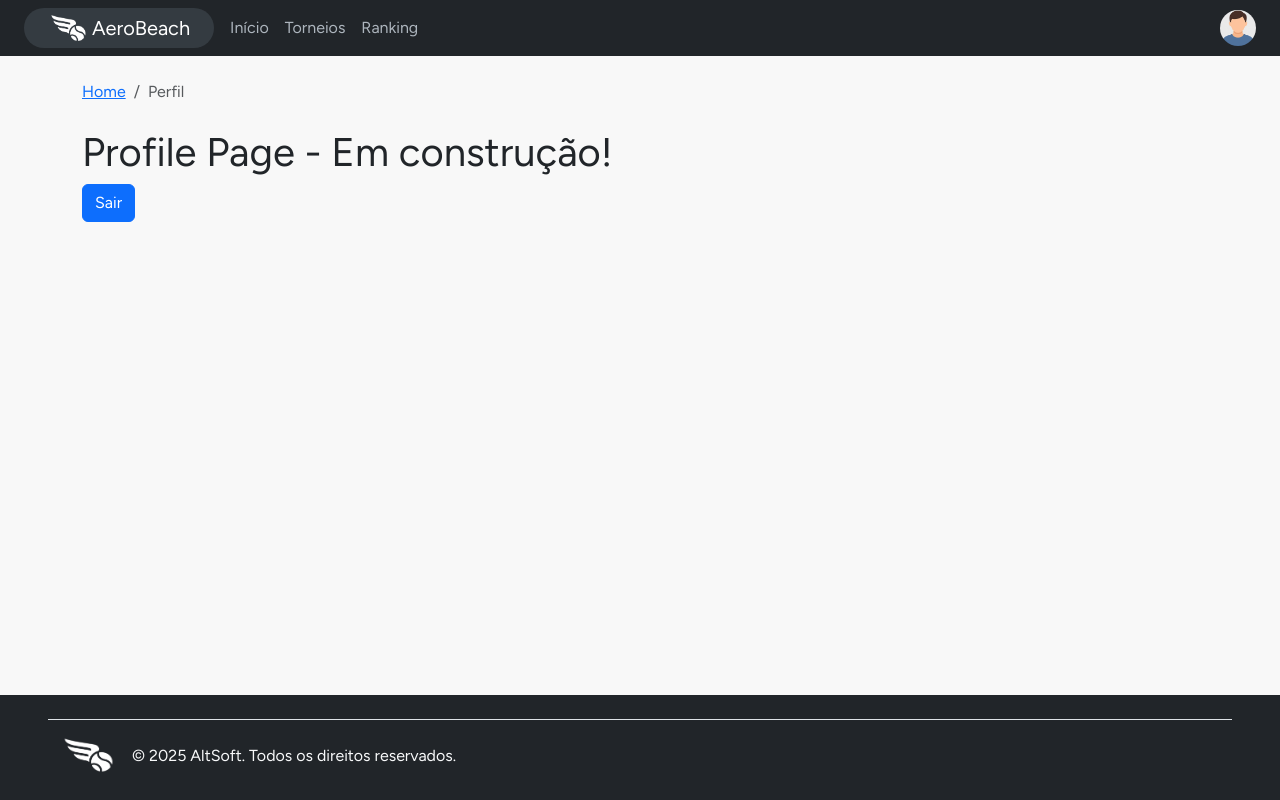
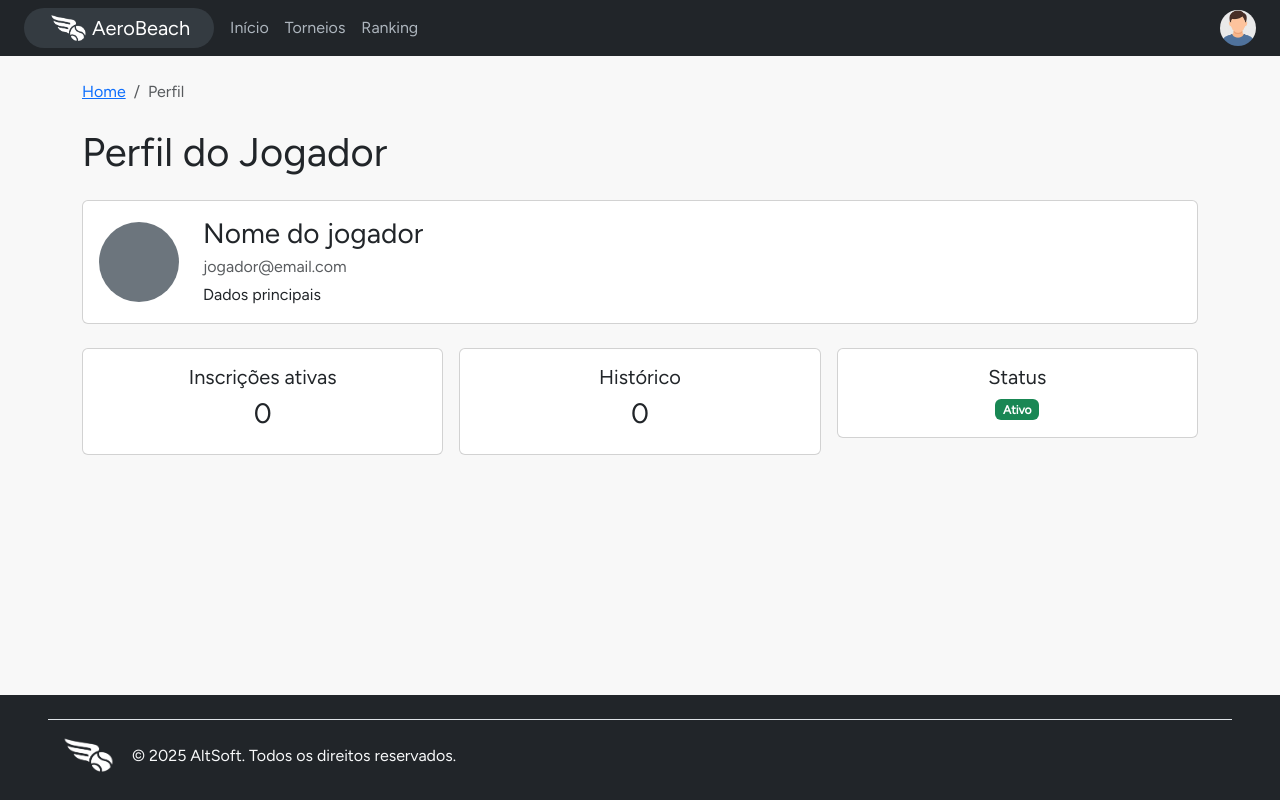
Before and after one commit to leandro-costa-oliveira/aero-beach, a React (Vite) app in the folder frontend/: page /perfil in a window 1280 px wide. Built offline with nearby package versions, Linux system fonts and the light colour scheme; sample sign-in values are in the browser's storage.

Commit message:
feat: added profile page

```diff
--- a/frontend/src/pages/Profile.tsx
+++ b/frontend/src/pages/Profile.tsx
@@ -1,24 +1,79 @@
-import { useContext } from "react";
-import { useNavigate } from "react-router-dom";
-import { Button } from "react-bootstrap";
-import { AuthContext } from "../Context/AuthContext";
+import { Badge, Card, Col, Row } from "react-bootstrap";
 
-export const Profile = () => {
-  const { setAccessToken } = useContext(AuthContext);
-  const navigate = useNavigate();
-
-  function handleLogout() {
-    setAccessToken(null);
-    navigate("/login");
-  }
-
+export function Profile() {
   return (
     <>
-      <h1>Profile Page - Em construção!</h1>
+      <h1 className="mb-4">Perfil do Jogador</h1>
 
-      <Button onClick={handleLogout}>
-        Sair
-      </Button>
+      <Card className="mb-4">
+        <Card.Body>
+          <Row className="align-items-center">
+            <Col xs="auto">
+              <div
+                className="rounded-circle bg-secondary"
+                style={{
+                  width: 80,
+                  height: 80,
+                }}
+              />
+            </Col>
+
+            <Col>
+              <h3 className="mb-1">
+                Nome do jogador
+              </h3>
+
+              <p className="text-muted mb-1">
+                jogador@email.com
+              </p>
+
+              <p className="mb-0">
+                Dados principais
+              </p>
+            </Col>
+          </Row>
+        </Card.Body>
+      </Card>
+
+      <Row className="g-3">
+        <Col md={4}>
+          <Card>
+            <Card.Body className="text-center">
+              <Card.Title>
+                Inscrições ativas
+              </Card.Title>
+
+              <h3>0</h3>
+            </Card.Body>
+          </Card>
+        </Col>
+
+        <Col md={4}>
+          <Card>
+            <Card.Body className="text-center">
+              <Card.Title>
+                Histórico
+              </Card.Title>
+
+              <h3>0</h3>
+            </Card.Body>
+          </Card>
+        </Col>
+
+        <Col md={4}>
+          <Card>
+            <Card.Body className="text-center">
+              <Card.Title>
+                Status
+              </Card.Title>
+
+              <Badge bg="success">
+                Ativo
+              </Badge>
+            </Card.Body>
+          </Card>
+        </Col>
+      </Row>
     </>
   );
-};
+}
```
